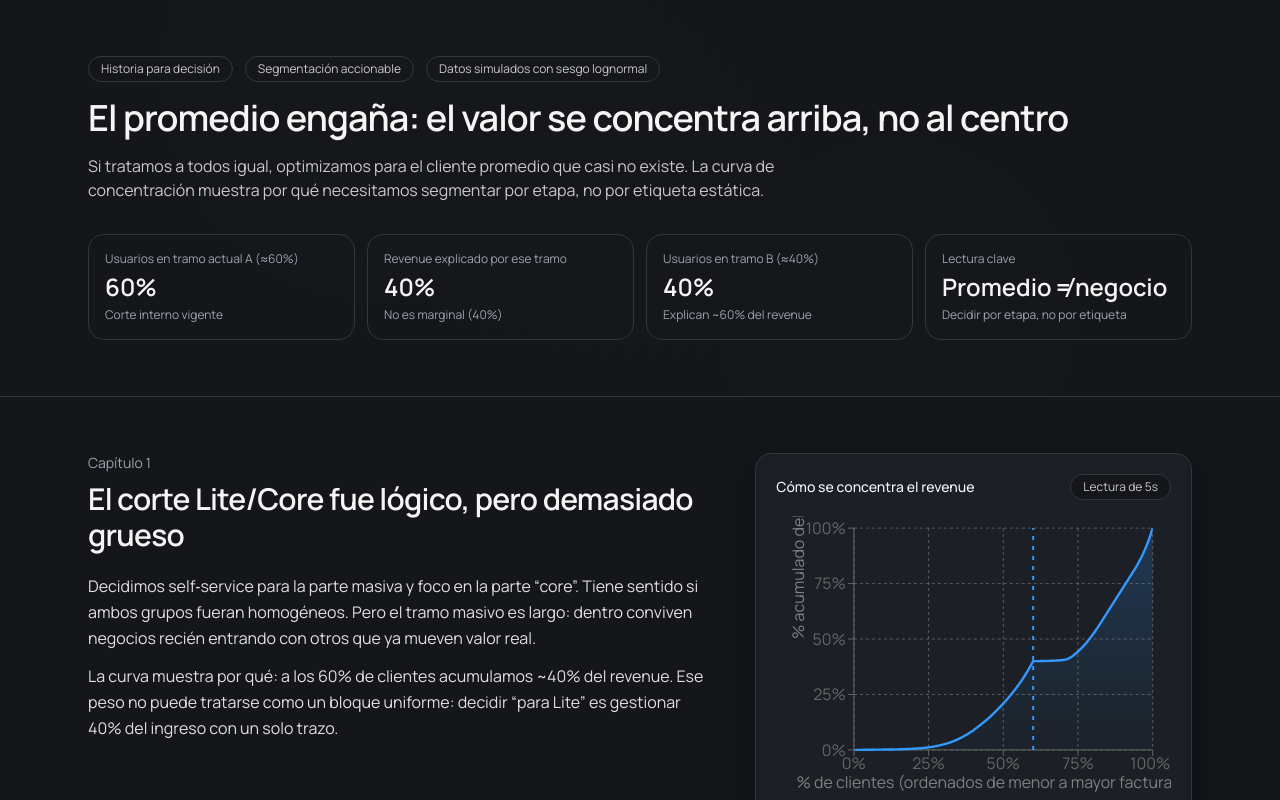
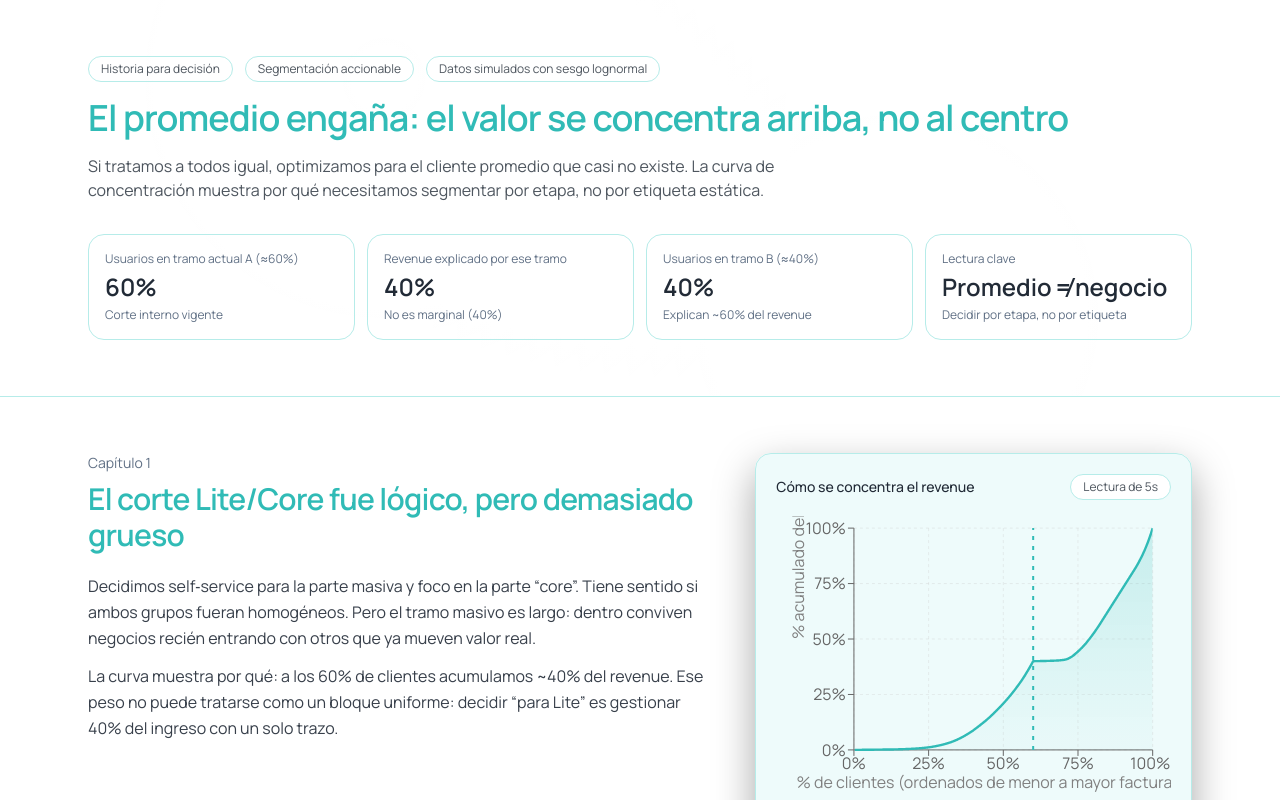
Before and after one commit to jdbAlegra/segmentation, a React (Vite) app: page / in a window 1280 px wide. Shown: the top 800 px of the page. Built offline with nearby package versions, Linux system fonts and the light colour scheme.

Commit message:
adding palette

```diff
--- a/src/index.css
+++ b/src/index.css
@@ -5,12 +5,15 @@
 @tailwind utilities;
 
 :root {
-  --background: 220 15% 9%;
-  --foreground: 0 0% 96%;
-  --card: 220 12% 14%;
-  --border: 220 12% 22%;
-  --primary: 210 100% 60%;
-  --muted-foreground: 220 10% 65%;
+  /* Base neutra para legibilidad */
+  --background: 0 0% 100%;         /* blanco */
+  --foreground: 215 25% 17%;       /* gris pizarra oscuro para texto principal */
+  --muted-foreground: 215 16% 45%; /* gris medio para texto secundario */
+
+  /* Acentos de la paleta solicitada */
+  --primary: 178 59% 46%;          /* sm-primary-500 */
+  --card: 180 63% 95%;             /* sm-primary-50 */
+  --border: 177 59% 82%;           /* sm-primary-200 */
 }
 
 * {
@@ -20,6 +23,12 @@
 body {
   background-color: hsl(var(--background));
   color: hsl(var(--foreground));
+}
+
+h1,
+h2,
+h3 {
+  color: hsl(var(--primary));
 }
 
 .text-muted-foreground {
```
